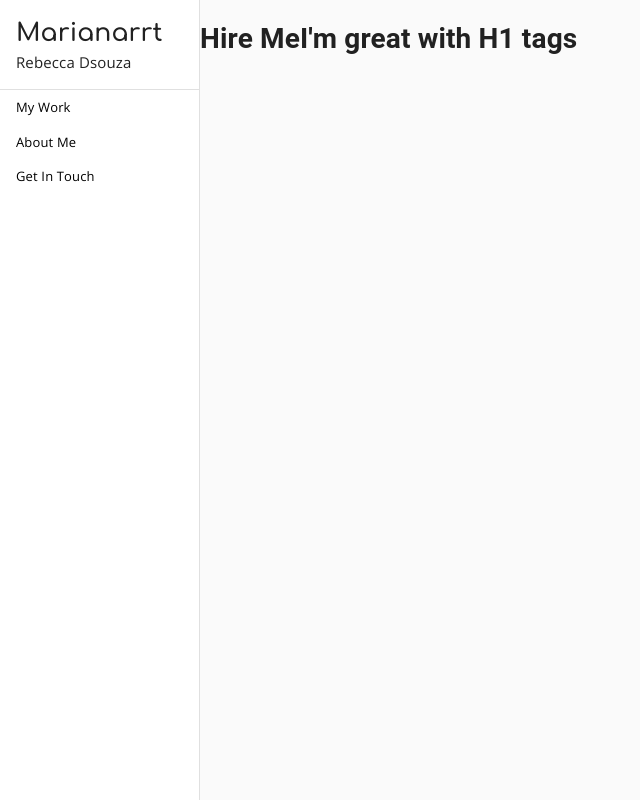
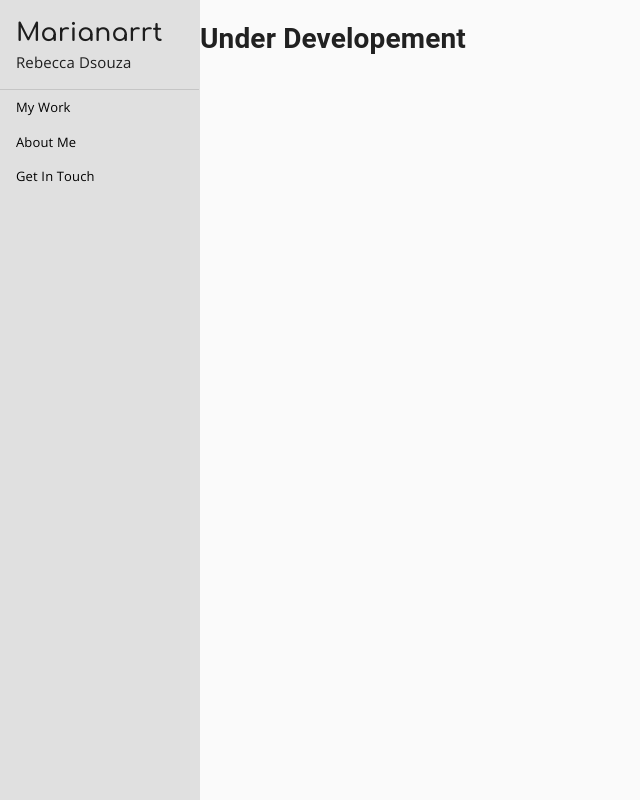
Before and after one commit to rebeccad71011/marianarrt, a React (Create React App) app: page /hire-me in a window 1280 px wide. Shown: the whole page, without its empty margins (0-640 px from the left). Built offline with nearby package versions, Linux system fonts and the light colour scheme; a web font is replaced by a local one.

Commit message:
changed root address and navbar color to grey

```diff
--- a/package.json
+++ b/package.json
@@ -1,5 +1,5 @@
 {
-  "homepage": "http://shaikhalid.github.io/marianarrat",
+  "homepage": "https://rebeccad71011.github.io/marianarrt/",
   "name": "marianarrat",
   "version": "0.1.0",
   "private": true,
--- a/src/App.js
+++ b/src/App.js
@@ -48,7 +48,7 @@ export default function App() {
     <div className={classes.root}>
       <CssBaseline />
       <Navbar/>
-      <Route exact path='/' component={ Home } />
+      <Route exact path='/marianarrt' component={ Home } />
       <Route path='/about' component={ About } />
       <Route path='/hire-me' component={ Hire } />
     </div>
--- a/src/components/Hire.js
+++ b/src/components/Hire.js
@@ -4,8 +4,7 @@ export default class Hire extends Component {
     render () {
         return (
             <Fragment>
-                <h1>Hire Me</h1>
-                <h1>I'm great with H1 tags</h1>
+                <h1> Under Developement</h1>
             </Fragment>
         )
     }
--- a/src/components/Navbar.js
+++ b/src/components/Navbar.js
@@ -90,7 +90,7 @@ export default function Navbar( props )  {
 
             <Divider />
             <List style={styles.linkContainer} className="main-description">
-                <NavLink to="/" style={styles.navlink}>
+                <NavLink to="/marianarrt" style={styles.navlink}>
                   <ListItem button key={1}>
                     My Work
                   </ListItem>
@@ -162,7 +162,7 @@ export default function Navbar( props )  {
 
 const styles = {
     container: {
-      backgroundColor:'#FFFF',
+      backgroundColor:'#e0e0e0',
       flex:1
     },
     profileImgContainer: {
```
